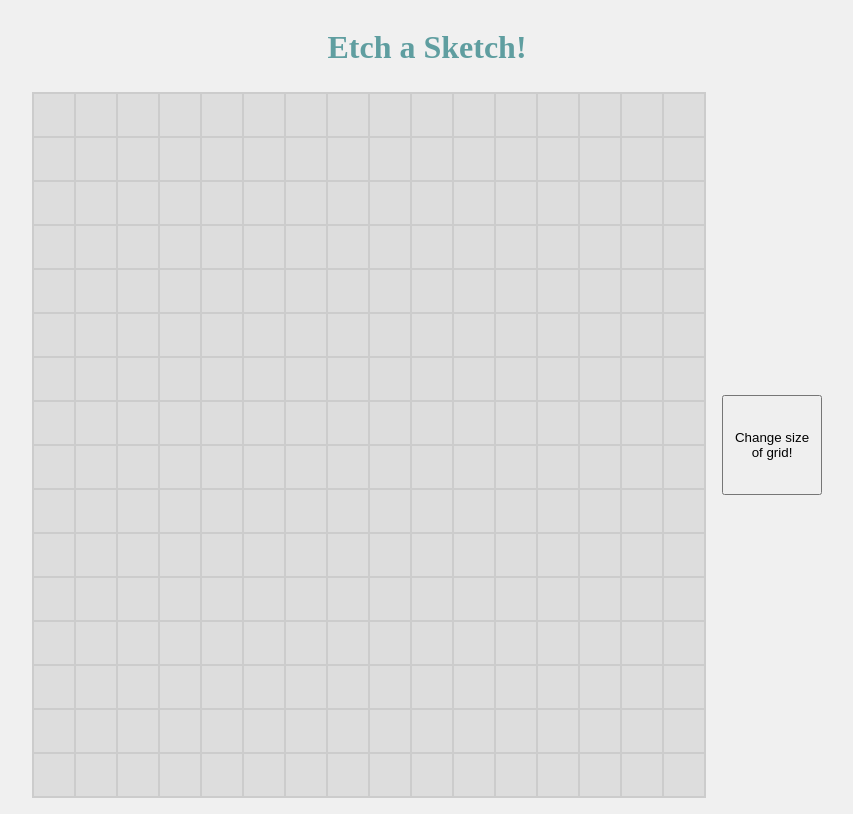
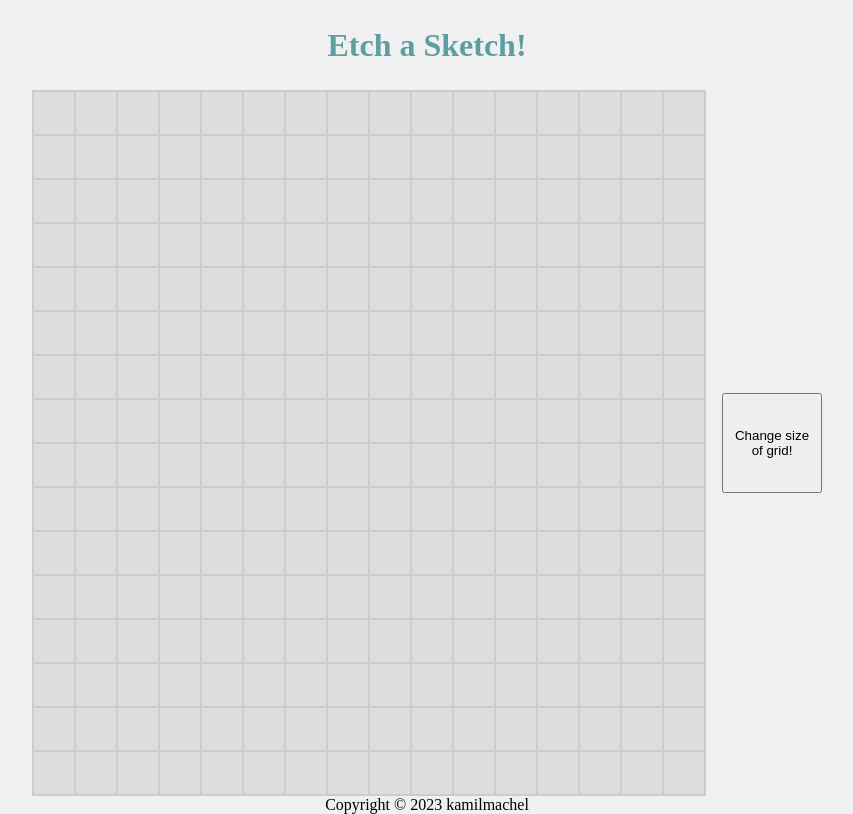
Before and after one commit to Quartezz/Etch-a-Sketch, a plain HTML site: page index.html in a window 1280 px wide. Shown: the whole page, without its empty margins (213-1066 px from the left). Drawn offline with Linux system fonts and the light colour scheme.

```diff
--- a/index.html
+++ b/index.html
@@ -15,6 +15,7 @@
     <button class="size" id="change">Change size of grid!</button>
 </div>
 
+<div class="footer">Copyright © 2023 kamilmachel</div>
     <script src="script.js"></script>
 </body>
 </html>
```
